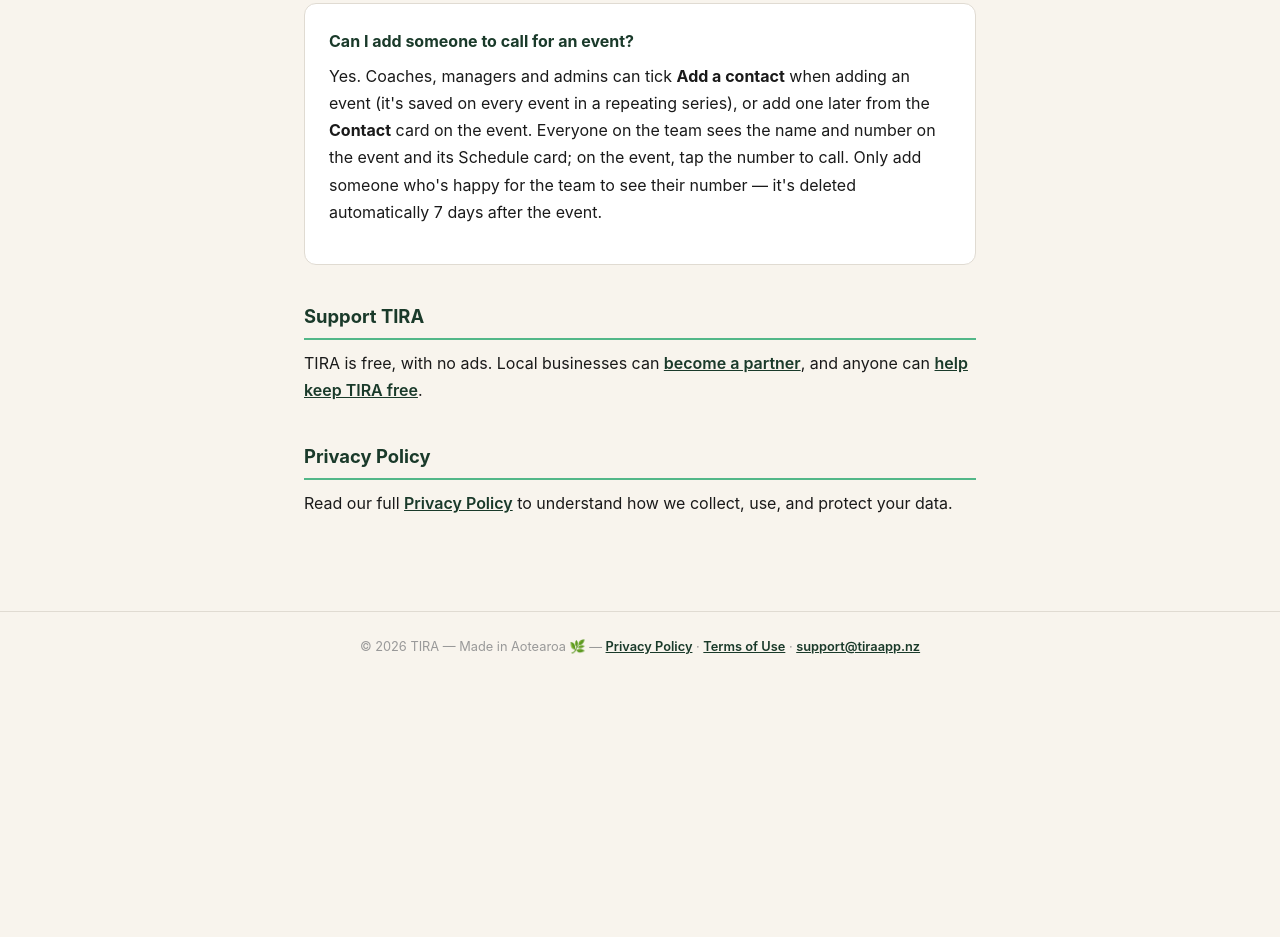
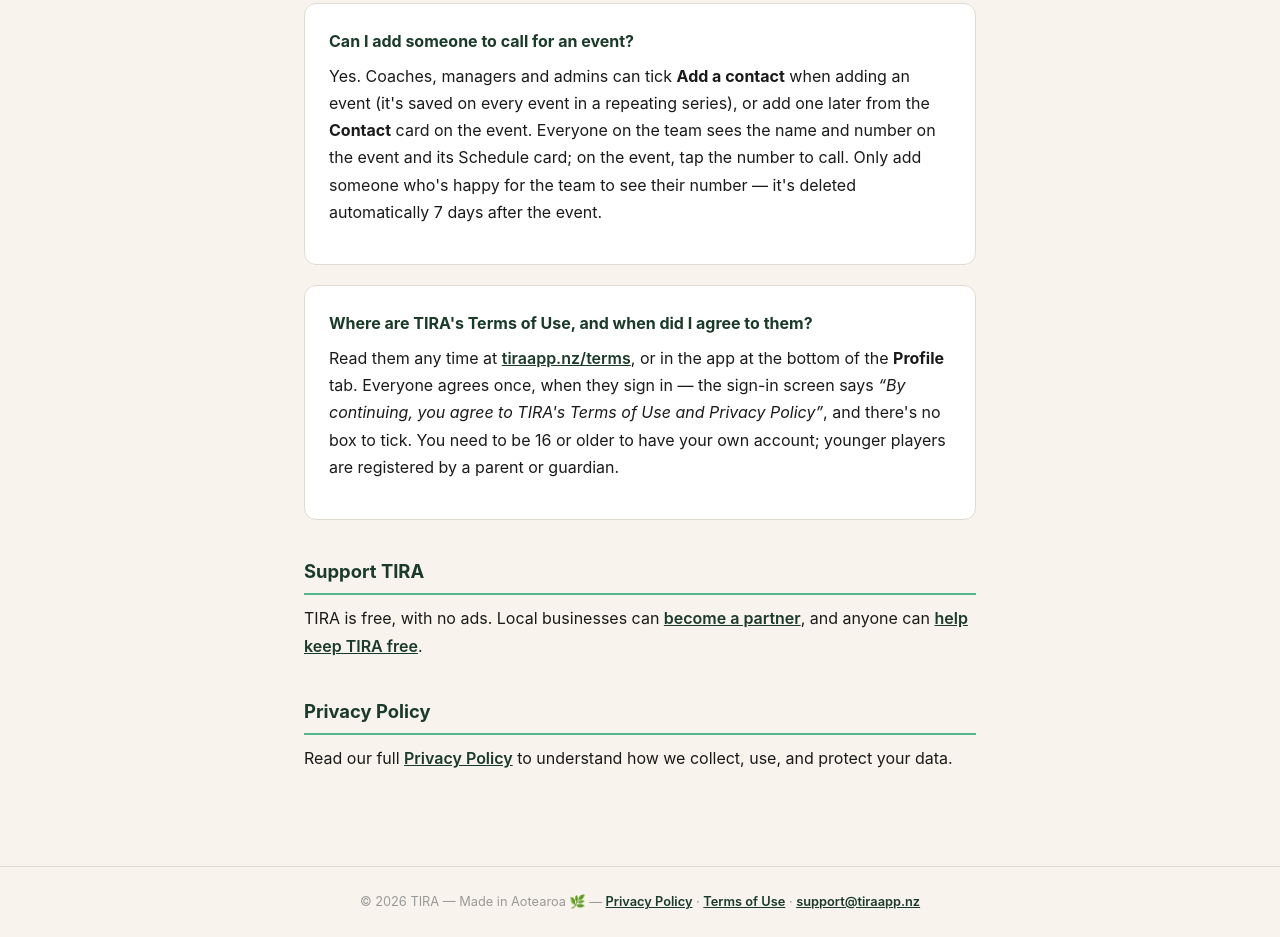
Before and after one commit to damindaaif-alt/tiraapp.nz, a plain HTML site: page support/index.html in a window 1280 px wide. Shown: the part 6051-6988 px from the top of the page. Before the commit the page ends 6733 px from the top, so only its background shows below. Drawn offline with Linux system fonts and the light colour scheme.

Commit message:
support: FAQ card — where the Terms of Use are and when you agree (sign-in notice, Profile tab, 16+)

```diff
--- a/support/index.html
+++ b/support/index.html
@@ -339,6 +339,15 @@
     deleted automatically 7 days after the event.</p>
   </div>
 
+  <div class="card">
+    <h3>Where are TIRA's Terms of Use, and when did I agree to them?</h3>
+    <p>Read them any time at <a href="/terms/">tiraapp.nz/terms</a>, or in the app at the bottom of the
+    <strong>Profile</strong> tab. Everyone agrees once, when they sign in &mdash; the sign-in screen says
+    <em>&ldquo;By continuing, you agree to TIRA's Terms of Use and Privacy Policy&rdquo;</em>, and there's no
+    box to tick. You need to be 16 or older to have your own account; younger players are registered by a
+    parent or guardian.</p>
+  </div>
+
   <h2>Support TIRA</h2>
   <p>
     TIRA is free, with no ads. Local businesses can <a href="/partners/">become a partner</a>, and
```
